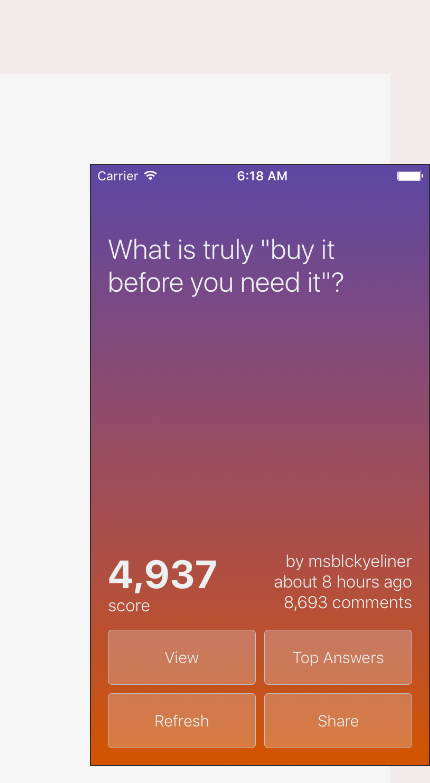
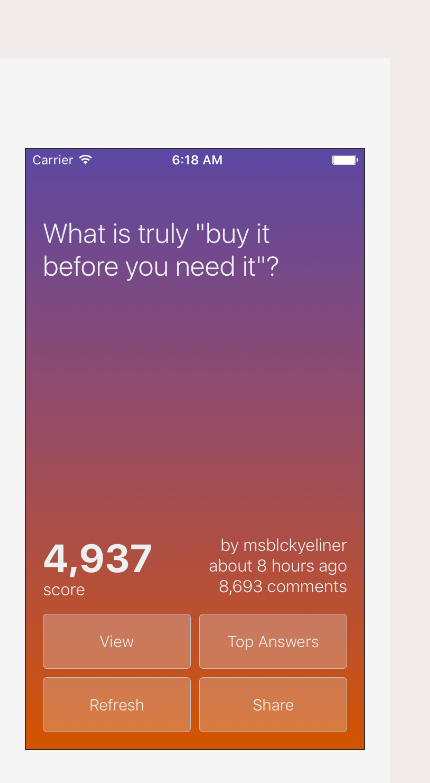
Before and after one commit to spcoder/karmacards-site, a plain HTML site: page index.html in a window 390 px wide. Shown: the part 624-1407 px from the top of the page, 430 px wide, since content can reach past the window. Drawn offline with Linux system fonts and the light colour scheme.

Commit message:
making responsive

```diff
--- a/style.css
+++ b/style.css
@@ -4,7 +4,7 @@ html {
 body {
   font-family: -apple-system,BlinkMacSystemFont,"Segoe UI",Roboto,Oxygen-Sans,Ubuntu,Cantarell,"Helvetica Neue",sans-serif;
   font-weight: 300;
-  line-height: 1.1em;
+  line-height: 1.25em;
   text-align: center;
   color: #2b2b2b;
   background: #f1ebeb;
@@ -13,13 +13,14 @@ body {
 }
 h2 {
   font-size: 2rem;
+  line-height: 1em;
   font-weight: 300;
 }
 a, a:active, a:visited, a:hover {
 }
 section {
   background: #f1ebeb;
-  padding: 5rem;
+  padding: 5rem 0.5rem;
 }
 section:nth-child(even) {
   background: #f5f5f5;
```
